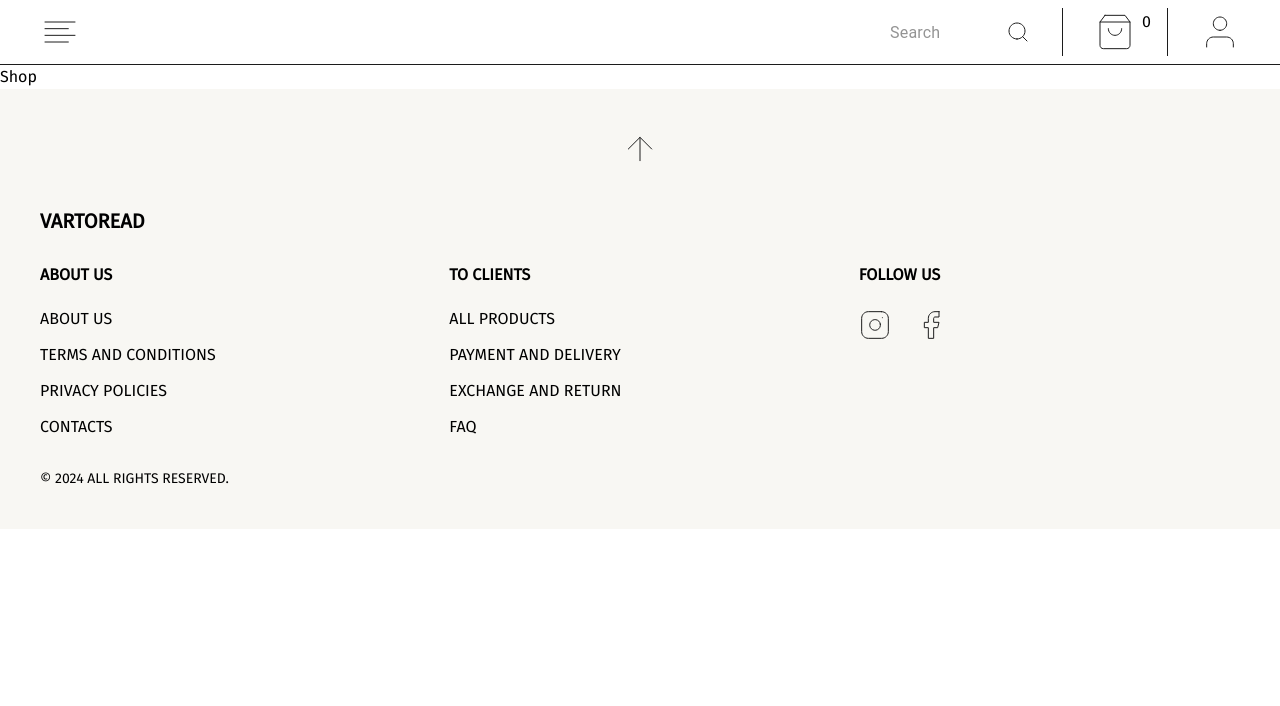
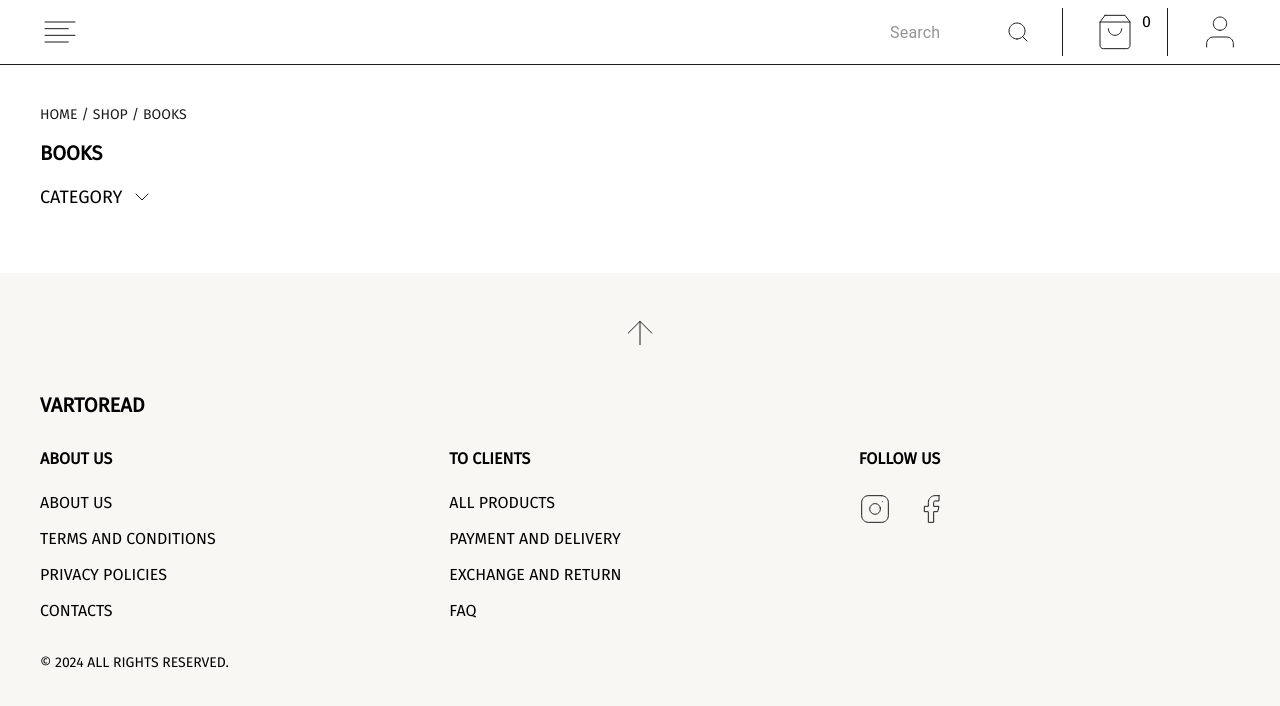
Before and after one commit to Ir-ra/read, a Next.js app: page /shop in a window 1280 px wide. Shown: the top 706 px of the page. Built offline with nearby package versions, Linux system fonts and the light colour scheme.

Commit message:
category selector

```diff
--- /dev/null
+++ b/src/app/components/Breadcrumbs/Breadcrumbs.tsx
@@ -0,0 +1,27 @@
+import Link from "next/link";
+
+export const Breadcrumbs = ({ path, name }: {
+  path: string;
+  name: string;
+}) => {
+  console.log(path);
+
+  return (
+    <div className="flex gap-1 pb-4 text-Black text-xxxs font-light uppercase">
+      <Link href='/'>
+        home
+      </Link>
+      <span>/</span>
+
+      <Link href='/shop'>
+        {path.slice(1)}
+      </Link>
+      <span>/</span>
+
+      <Link href='/shop'>
+        {name}
+      </Link>
+
+    </div>
+  )
+}
--- a/src/app/components/Button/Button.tsx
+++ b/src/app/components/Button/Button.tsx
@@ -1,5 +1,5 @@
 import React from 'react';
-import {getCategoryById} from '../../../services/getAPI';
+import {getAllCategories} from '../../../services/getAPI';
 
 type ButtonProps = {
   title: string;
@@ -9,7 +9,7 @@ export const Button: React.FC<ButtonProps> = ({ title }) => {
   const buttonType = title === 'Subscribe' ? 'submit' : 'button';
   const handleCategory = async () => {
     try {
-      const category = await getCategoryById(1);
+      const category = await getAllCategories();
 
       console.log(category.data)
     } catch (error) {
--- /dev/null
+++ b/src/app/components/Category/Category.tsx
@@ -0,0 +1,71 @@
+"use client";
+import Image from "next/image";
+import up from '../../assets/selector_up.svg';
+import { useState } from "react";
+
+export const Category = () => {
+  const [isOpen, setIsOpen] = useState(false);
+
+  const handleClick = () => {
+    setIsOpen(!isOpen);
+  };
+
+  const categories = [
+    'Fiction',
+    'Non-fiction',
+    'Mystery',
+    'Poetry',
+    'Drama',
+    'Fantasy',
+  ];
+
+  const handleOptionClick = () => {
+    setIsOpen(false);
+  }
+
+  return (
+    <div>
+      <button
+        onClick={handleClick}
+        type="button"
+        className="flex justify-between tablet:justify-start gap-2 items-center w-full mb-2 tablet:mb-6"
+      >
+        <p className={`text-xxs tablet:text-xsx desktop:text-cartL  ${isOpen === true ? 'font-bold ' : 'font-light'} uppercase hover:font-bold`}>
+          Category
+        </p>
+
+        <span className={`transition-all duration-300 ease-in-out ${!isOpen ? ' rotate-180' : ''}`}>
+          <Image
+            src={up}
+            alt="up arrow"
+          />
+        </span>
+      </button>
+
+      {isOpen && (
+        <div className="flex flex-col tablet:flex-row w-full">
+          <ul className="grid grid-cols tablet:grid-cols-2 desktop:grid-cols-3 gap-2 w-full desktop:w-2/5 tablet:justify-between mb-2">
+            {categories.map(category => (
+              <button
+                key={category}
+                className="flex text-xxxs uppercase font-light tablet:hover:font-bold"
+                onClick={handleOptionClick}
+              >
+                <p>
+                  {category}
+                </p>
+              </button>
+            ))}
+          </ul>
+
+          <div className="bg-AccentBackground w-full tablet:w-52 desktop:w-[440px] border border-solid border-AccentBackground p-2">
+            <p className="text-[12px] leading-5 font-light uppercase">
+              Don't have the category you want? try to find through search
+            </p>
+          </div>
+        </div>
+      )}
+
+    </div>
+  )
+}
--- a/src/app/components/Hero/Hero.tsx
+++ b/src/app/components/Hero/Hero.tsx
@@ -106,7 +106,7 @@ export const Hero = () => {
           </div>
 
 
-<div className="pl-[1px]">
+          <div className="pl-[1px]">
             <h3 className={h3}>unique opportunity</h3>
             <h2 className={h2}>
               add the <br />
@@ -120,7 +120,7 @@ export const Hero = () => {
         <ul className="flex mb-10 tablet:mb-0 tablet:mt-2 desktop:px-10 items-end">
           <li
             style={{ flex: "flex: 1 0 0" }}
-            className="h-[336px] tablet:h-[452px] desktop:h-[616px] flex hover:shadow-booksShadow active:shadow-booksShadow hover:scale-105 active:scale-105 transition-transform duration-300"
+            className="h-[336px] tablet:h-[452px] desktop:h-[616px] hoverHeroBooks"
           >
             <Link href="/" className="h-[100%] flex cursor-pointer">
               <Image src={Fantasy} alt="to fantasy" />
@@ -128,7 +128,7 @@ export const Hero = () => {
           </li>
           <li
             style={{ flexShrink: "0" }}
-            className="h-[288px] tablet:h-[380px] desktop:h-[544px] flex desktop:w-[88px] hover:shadow-booksShadow active:shadow-booksShadow hover:scale-105 active:scale-105 transition-transform duration-300"
+            className="h-[288px] tablet:h-[380px] desktop:h-[544px] desktop:w-[88px] hoverHeroBooks"
           >
             <Link href="/" className="h-[100%] flex">
               <Image src={Fiction} alt="to fiction" />
@@ -136,7 +136,7 @@ export const Hero = () => {
           </li>
           <li
             style={{ flex: "flex: 1 0 0" }}
-            className="h-[320px] tablet:h-[436px] desktop:h-[600px] flex hover:shadow-booksShadow active:shadow-booksShadow hover:scale-105 active:scale-105 transition-transform duration-300"
+            className="h-[320px] tablet:h-[436px] desktop:h-[600px] hoverHeroBooks"
           >
             <Link href="/" className="h-[100%] flex">
               <Image src={NonFiction} alt="to not-fiction" />
@@ -144,7 +144,7 @@ export const Hero = () => {
           </li>
           <li
             style={{ flex: "flex: 1 0 0" }}
-            className="h-[264px] tablet:h-[324px] desktop:h-[488px] flex hover:shadow-booksShadow active:shadow-booksShadow hover:scale-105 active:scale-105 transition-transform duration-300"
+            className="h-[264px] tablet:h-[324px] desktop:h-[488px] hoverHeroBooks"
           >
             <Link href="/" className="h-[100%] flex">
               <Image src={Mystery} alt="to mystery" />
@@ -152,7 +152,7 @@ export const Hero = () => {
           </li>
           <li
             style={{ flexShrink: "0" }}
-            className="h-[382px] tablet:h-[492px] desktop:h-[656px] flex w-14 desktop:w-[88px] hover:shadow-booksShadow active:shadow-booksShadow hover:scale-105 active:scale-105 transition-transform duration-300"
+            className="h-[382px] tablet:h-[492px] desktop:h-[656px] w-14 desktop:w-[88px] hoverHeroBooks"
           >
             <Link href="/" className="h-[100%] flex">
               <Image src={Drama} alt="to drama" />
--- a/src/app/globals.css
+++ b/src/app/globals.css
@@ -68,4 +68,12 @@ body {
   .footerlinkStyles {
     @apply hover:font-bold active:font-bold duration-200
   }
+
+  .hoverHeroBooks {
+    @apply flex hover:shadow-booksShadow active:shadow-booksShadow hover:scale-105 active:scale-105 transition-transform duration-300
+  }
+
+  /* .title {
+    @apply
+  } */
 }
--- a/src/app/shop/page.tsx
+++ b/src/app/shop/page.tsx
@@ -1,9 +1,22 @@
+"use client";
+
+import { usePathname } from "next/navigation";
+import { Breadcrumbs } from "../components/Breadcrumbs/Breadcrumbs";
+import { Category } from "../components/Category/Category";
+
 function Shop() {
+  const pathname = usePathname();
+  const nameBooks = 'Books';
+
   return (
-    <main>
-      <h1>Shop</h1>
+    <main className="px-6 py-10 tablet:px-10">
+      <Breadcrumbs path={pathname} name={nameBooks} />
+
+      <h1 className="mb-5 text-s tablet:text-sm desktop:text-l font-bold uppercase">{nameBooks}</h1>
+
+      <Category />
     </main>
-   );
+  );
 }
 
 export default Shop;
```
Also changed, not shown: src/app/assets/selector_down.svg (added), src/app/assets/selector_up.svg (added).
